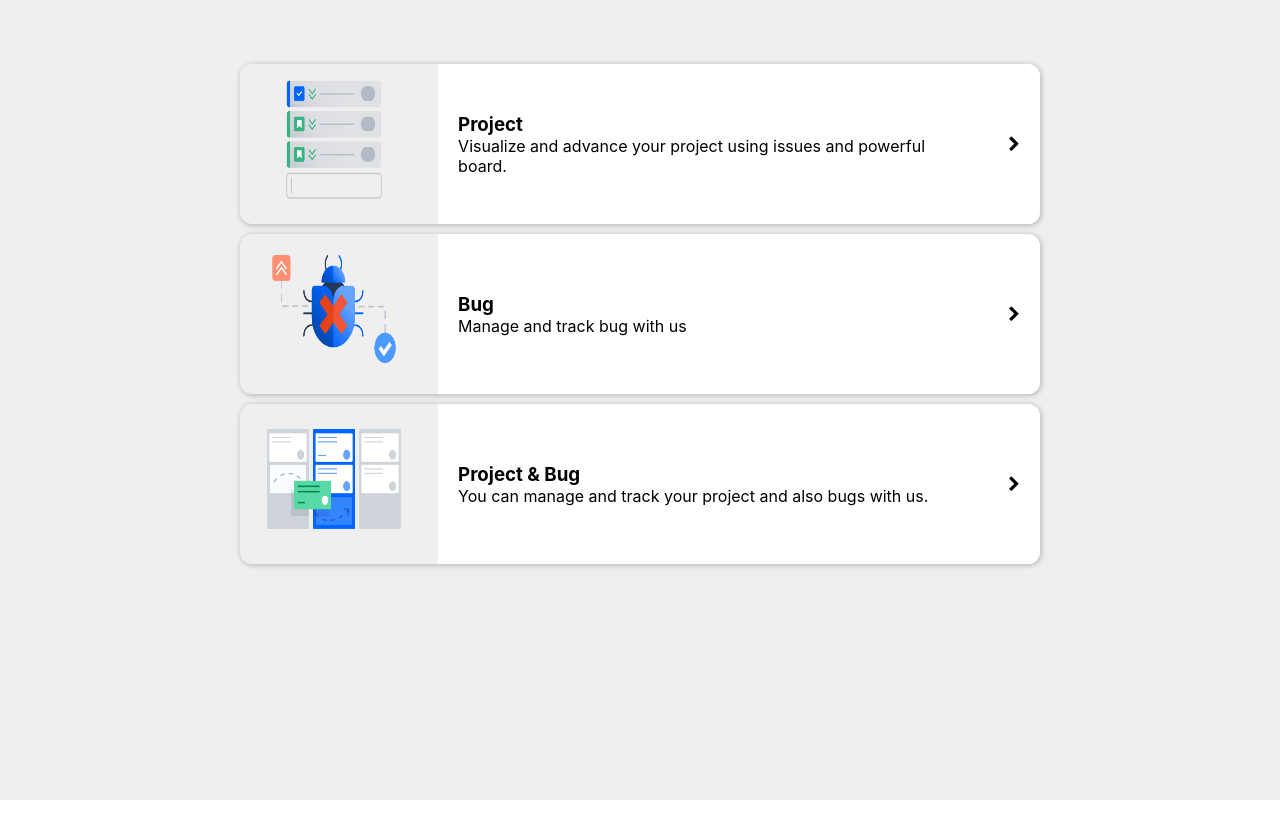
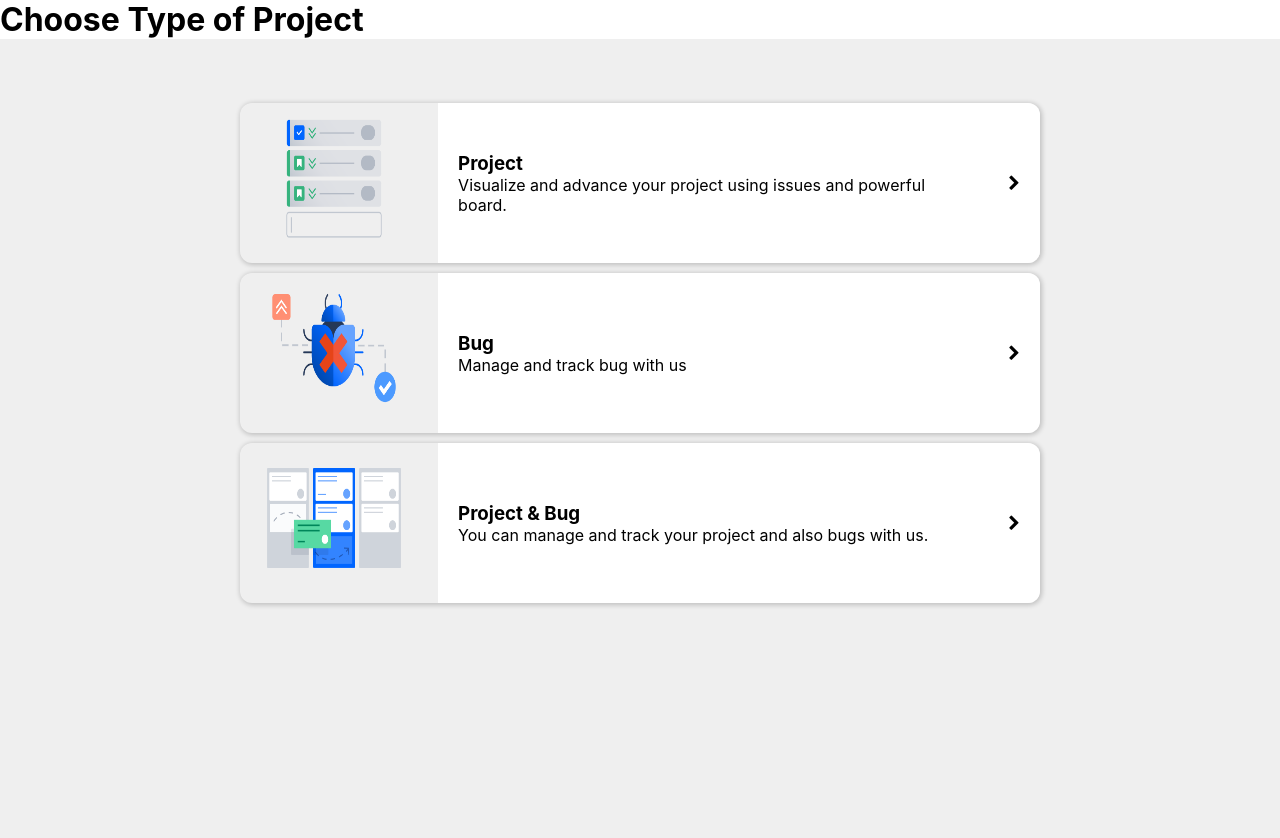
Before and after one commit to Manoranjan938/pro_bucket_tool, a React (Create React App) app: page /create-project in a window 1280 px wide. Before the commit the page ends 800 px from the top, so only its background shows below. Built offline with nearby package versions, Linux system fonts and the light colour scheme.

Commit message:
Updated form

```diff
--- a/src/Components/NewProject/NewProject.jsx
+++ b/src/Components/NewProject/NewProject.jsx
@@ -1,11 +1,24 @@
-import React from 'react'
+import ChooseTemplate from "Components/ChooseTemplate/TemplateChoose";
+import React, { useState } from "react";
+
+import "./NewProject.css";
 
 const NewProject = () => {
-    return (
-        <>
+  const [page, setPage] = useState(0);
+  const formTitles = ["Choose Type of Project", ""];
 
-        </>
-    )
-}
+  const pageDisplay = () => {
+    if (page === 0) {
+      return <ChooseTemplate />;
+    }
+  };
 
-export default NewProject
+  return (
+    <>
+        <h1>{formTitles[page]}</h1>
+      {pageDisplay()}
+    </>
+  );
+};
+
+export default NewProject;
--- a/src/Screens/CreateProject/CreateProject.jsx
+++ b/src/Screens/CreateProject/CreateProject.jsx
@@ -1,10 +1,10 @@
-import ChooseTemplate from 'Components/ChooseTemplate/TemplateChoose';
+import NewProject from 'Components/NewProject/NewProject';
 import React from 'react'
 
 const CreateProject = () => {
     return (
       <>
-        <ChooseTemplate />
+        <NewProject />
       </>
     );
 }
```
Also changed, not shown: src/Components/NewProject/NewProject.css (added).
